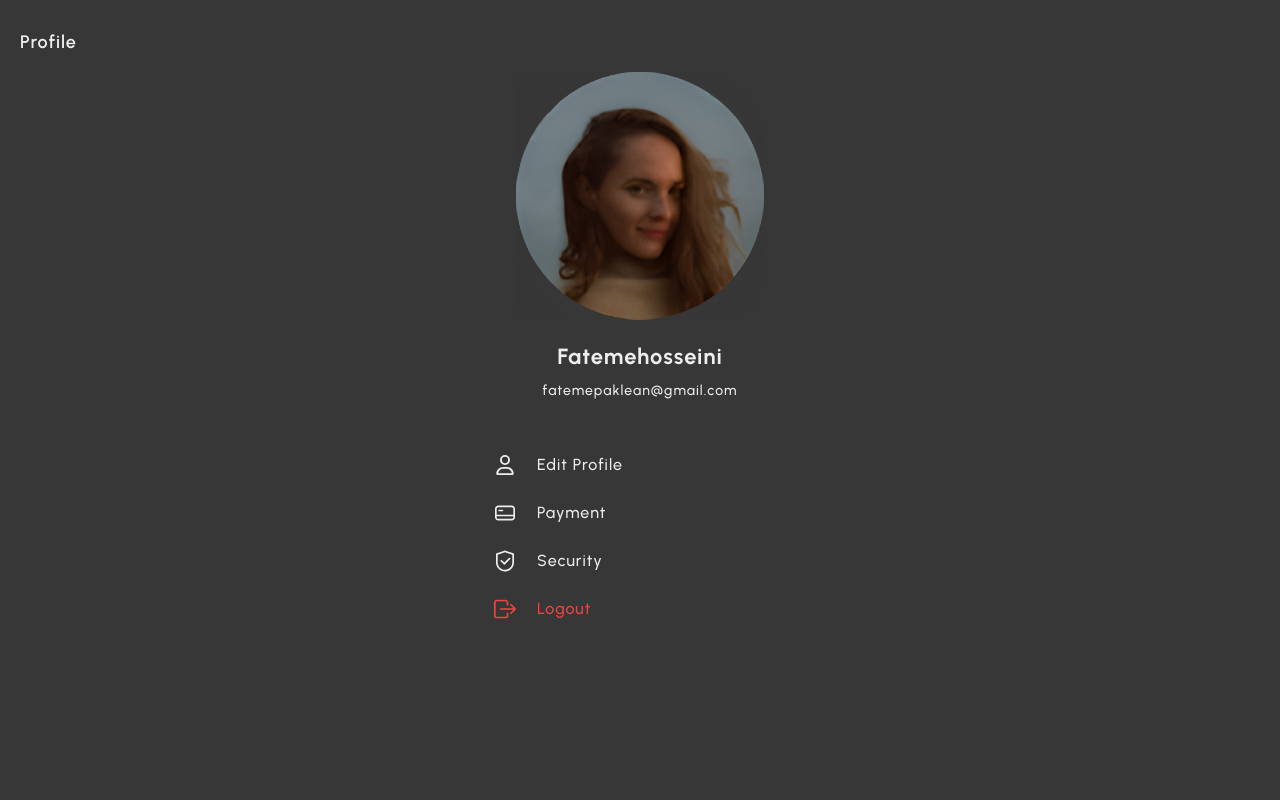
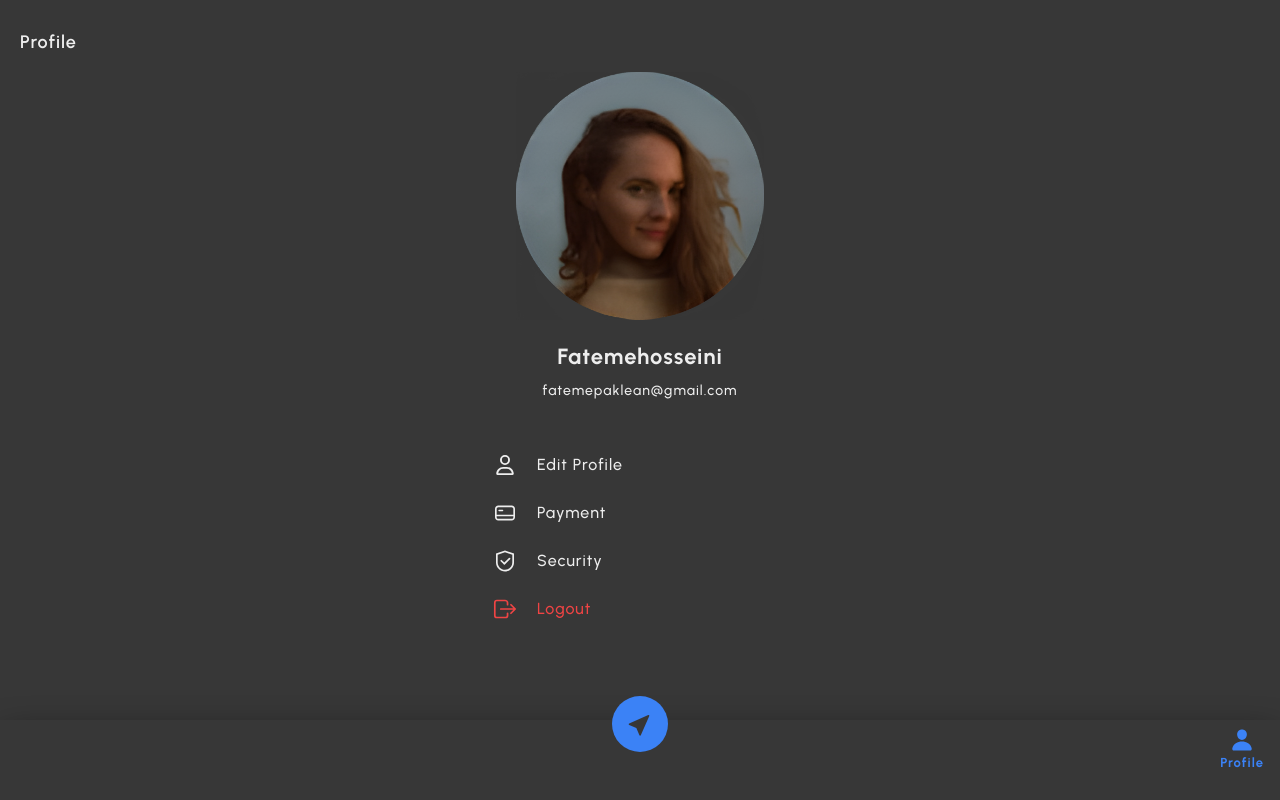
Before and after one commit to arshiiaww/Paklean-test, a React (Vite) app: page / in a window 1280 px wide. Built offline with nearby package versions, Linux system fonts and the light colour scheme.

Commit message:
Added and completed BottomSheet component - Modified ProfilePage

```diff
--- a/src/components/BottomSheet.tsx
+++ b/src/components/BottomSheet.tsx
@@ -0,0 +1,27 @@
+import { IoPerson } from "react-icons/io5";
+import { Link } from 'react-router-dom';
+import { BsCursorFill } from "react-icons/bs";
+
+const BottomSheet = () => {
+    return (
+        <>
+            <div className="w-full h-20 fixed bottom-0 left-0 right-0 shadow-[0_20px_40px_-4px_black]">
+                <div className="flex justify-end items-center w-full h-24 fixed bottom-0 left-0 right-0 shadow-[0_25px_15px_0px_black]">
+                    <Link to="/">
+                        <div className="flex flex-col items-center my-auto mr-4">
+                            <IoPerson className="fill-blue scale-150" />
+                            <p className="text-[13px] text-blue font-bold mt-[4.8px]">Profile</p>
+                        </div>
+                    </Link>
+                </div>
+                <Link to="/" className="absolute top-[-30%] left-2/4 -translate-x-1/2">
+                    <div className="flex justify-center items-center w-14 h-14 rounded-full bg-blue hover:shadow-[0px_5px_15px_0px_#3b82f6]">
+                        <BsCursorFill className="scale-150" style={{fill: "#373737"}} />
+                    </div>
+                </Link>
+            </div>
+        </>
+     );
+}
+
+export default BottomSheet;
--- a/src/pages/ProfilePage.tsx
+++ b/src/pages/ProfilePage.tsx
@@ -1,4 +1,5 @@
 import UserCard from '../components/UserCard';
+import BottomSheet from '../components/BottomSheet';
 import { Link } from 'react-router-dom';
 import { FaRegUser } from "react-icons/fa6";
 import { AiOutlineSafety } from "react-icons/ai";
@@ -7,6 +8,7 @@ import { IoLogOutOutline } from "react-icons/io5";
 
 const ProfilePage: React.FC = () => {
     return (
+        <>
         <div className='container mx-auto px-5 py-7'>
             <p className='font-semibold text-[17px] lg:text-lg'>Profile</p>
             {/* <p>En</p> */}
@@ -16,7 +18,7 @@ const ProfilePage: React.FC = () => {
                     <li className='py-3 hover:bg-[#262626] rounded-lg'>
                         <Link to="/edit-profile">
                             <div className='flex items-center text-blue-500 gap-6'>
-                                <FaRegUser  className='scale-125 ml-3' />
+                                <FaRegUser className='scale-125 ml-3'/>
                                 <span className=''>Edit Profile</span>
                             </div>
                         </Link>
@@ -48,6 +50,8 @@ const ProfilePage: React.FC = () => {
                 </ul>
             </nav>
         </div>
+            <BottomSheet />
+        </>
      );
 }
 
--- a/tailwind.config.js
+++ b/tailwind.config.js
@@ -12,7 +12,7 @@ export default {
       },
       white: '#EEEEEE',
       red: '#ef4444',
-      indigo: '#4f46e5',
+      blue: '#3b82f6',
     },
     extend: {},
   },
```
